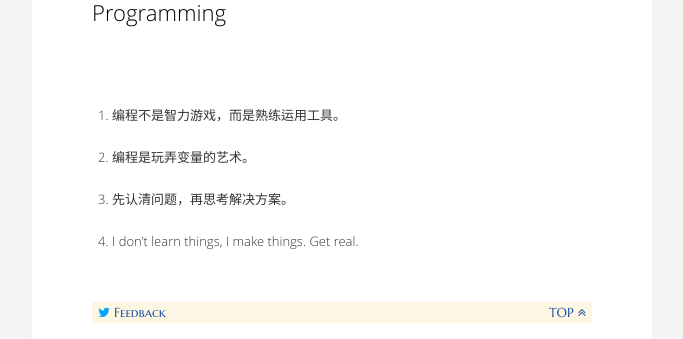
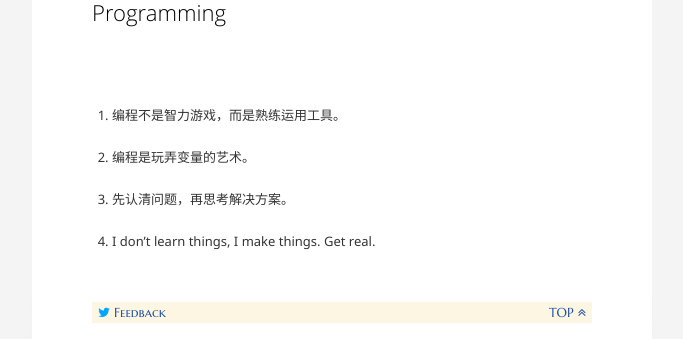
Before and after one commit to kidlj/awei, a Jekyll site: the page built from _wikies/programming.mkd, in a window 1280 px wide. Shown: the part 129-468 px from the top of the page, without its empty margins (298-981 px from the left). Built offline with Jekyll 4.4.1, drawn with Linux system fonts in a browser that asks for light colours; Markdown is read by kramdown in place of the engine named in the settings.

Commit message:
font-family tweak

```diff
--- a/css/style.css
+++ b/css/style.css
@@ -92,7 +92,7 @@ article {
 	padding: 70px 60px 70px;
 	background-color: #fff;
 	font-size: 13px;
-	font-family: 'Open Sans', 'Segoe UI', Arial, Helvetica, Dejavu Sans, sans-serif;
+	font-family: 'Segoe UI', Arial, Helvetica, Dejavu Sans, sans-serif;
 	font-weight: 400;
 	line-height: 1.62em;
 	position: relative; }
```
